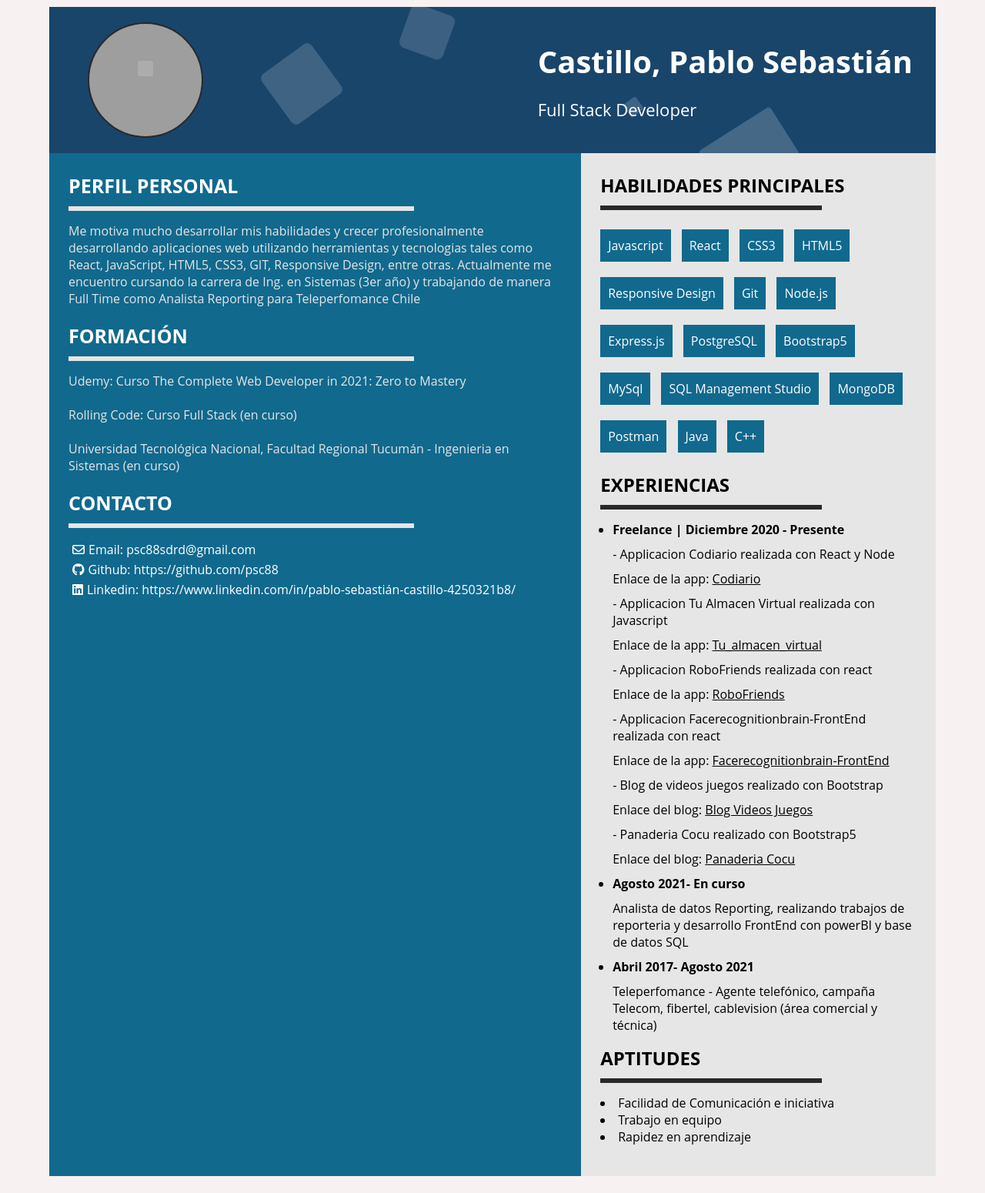
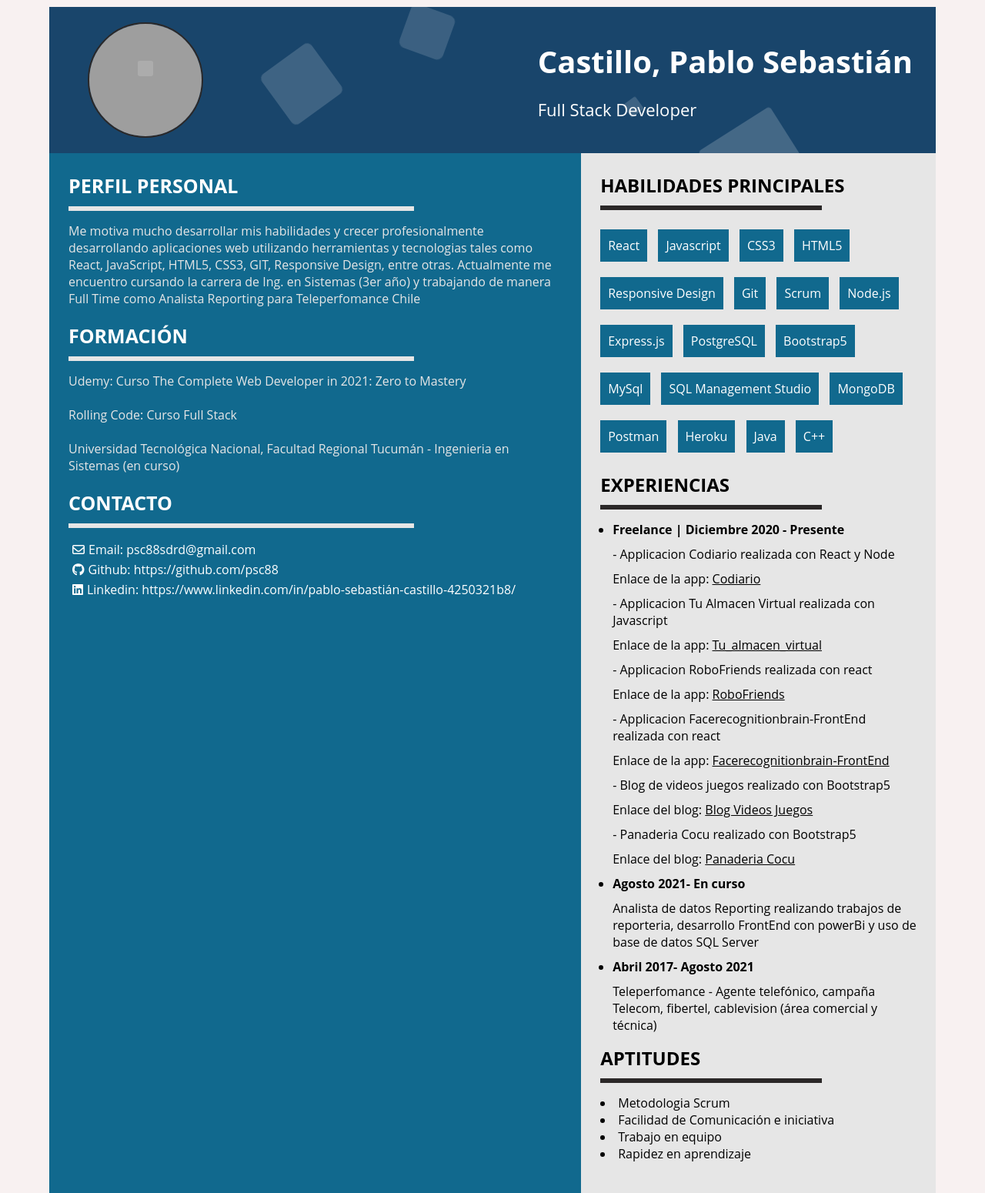
Before and after one commit to psc88/curriculum, a website: page index.html in a window 1280 px wide. Shown: the part 21-1571 px from the top of the page at 77% size. Before the commit the page ends 1549 px from the top, so only its background shows below. Drawn offline with Linux system fonts and the light colour scheme; grey boxes are pictures that could not be loaded.

Commit message:
actualizacion de datos

```diff
--- a/index.html
+++ b/index.html
@@ -46,7 +46,7 @@
                     <h2>FORMACIÓN</h2>
                     <hr>
                     <p>Udemy: Curso The Complete Web Developer in 2021: Zero to Mastery</p><br>
-                    <p>Rolling Code: Curso Full Stack (en curso) </p><br>
+                    <p>Rolling Code: Curso Full Stack</p><br>
                     <p>Universidad Tecnológica Nacional, Facultad Regional Tucumán - Ingenieria en Sistemas (en curso)</p>
                 </article>
                 <article class="training">
@@ -64,12 +64,13 @@
                 <hr>
                 <div class="skills">
                     <ul>
+                        <li>React</li>
                         <li>Javascript</li>
-                        <li>React</li>
                         <li>CSS3</li>
                         <li>HTML5</li>
                         <li>Responsive Design</li>
                         <li>Git</li>
+                        <li>Scrum</li>
                         <li>Node.js</li>
                         <li>Express.js</li>
                         <li>PostgreSQL</li>
@@ -78,6 +79,7 @@
                         <li>SQL Management Studio</li>
                         <li>MongoDB</li>
                         <li>Postman</li>
+                        <li>Heroku</li>
                         <li>Java</li>
                         <li>C++</li>
                     </ul>
@@ -96,14 +98,14 @@
                             <p>Enlace de la app: <a href="https://psc88.github.io/roboFriends/" target="_blank">RoboFriends</a></p>
                             <p>- Applicacion Facerecognitionbrain-FrontEnd realizada con react</p>
                             <p>Enlace de la app: <a href="https://facerecog-brain-smart.herokuapp.com" target="_blank">Facerecognitionbrain-FrontEnd</a></p>
-                            <p>- Blog de videos juegos realizado con Bootstrap</p>
+                            <p>- Blog de videos juegos realizado con Bootstrap5</p>
                             <p>Enlace del blog: <a href="https://gamepages-bootstrap.netlify.app/index.html" target="_blank">Blog Videos Juegos</a></p>
                             <p>- Panaderia Cocu realizado con Bootstrap5</p>
                             <p>Enlace del blog: <a href="https://psc88.github.io/panaderiaCocu17I/index.html" target="_blank">Panaderia Cocu</a></p>
                         </li>
                         <li>
                             <h3>Agosto 2021- En curso</h3>
-                            <p>Analista de datos Reporting, realizando trabajos de reporteria y desarrollo FrontEnd con powerBI y base de datos SQL</p>
+                            <p>Analista de datos Reporting realizando trabajos de reporteria, desarrollo FrontEnd con powerBi y uso de base de datos SQL Server</p>
                         </li>
                         <li>
                             <h3>Abril 2017- Agosto 2021</h3>
@@ -115,6 +117,7 @@
                     <h2>APTITUDES</h2>
                     <hr>
                       <ul>
+                        <li>Metodologia Scrum</li>
                         <li>Facilidad de Comunicación e iniciativa</li>
                         <li>Trabajo en equipo</li>
                         <li>Rapidez en aprendizaje</li>
```
